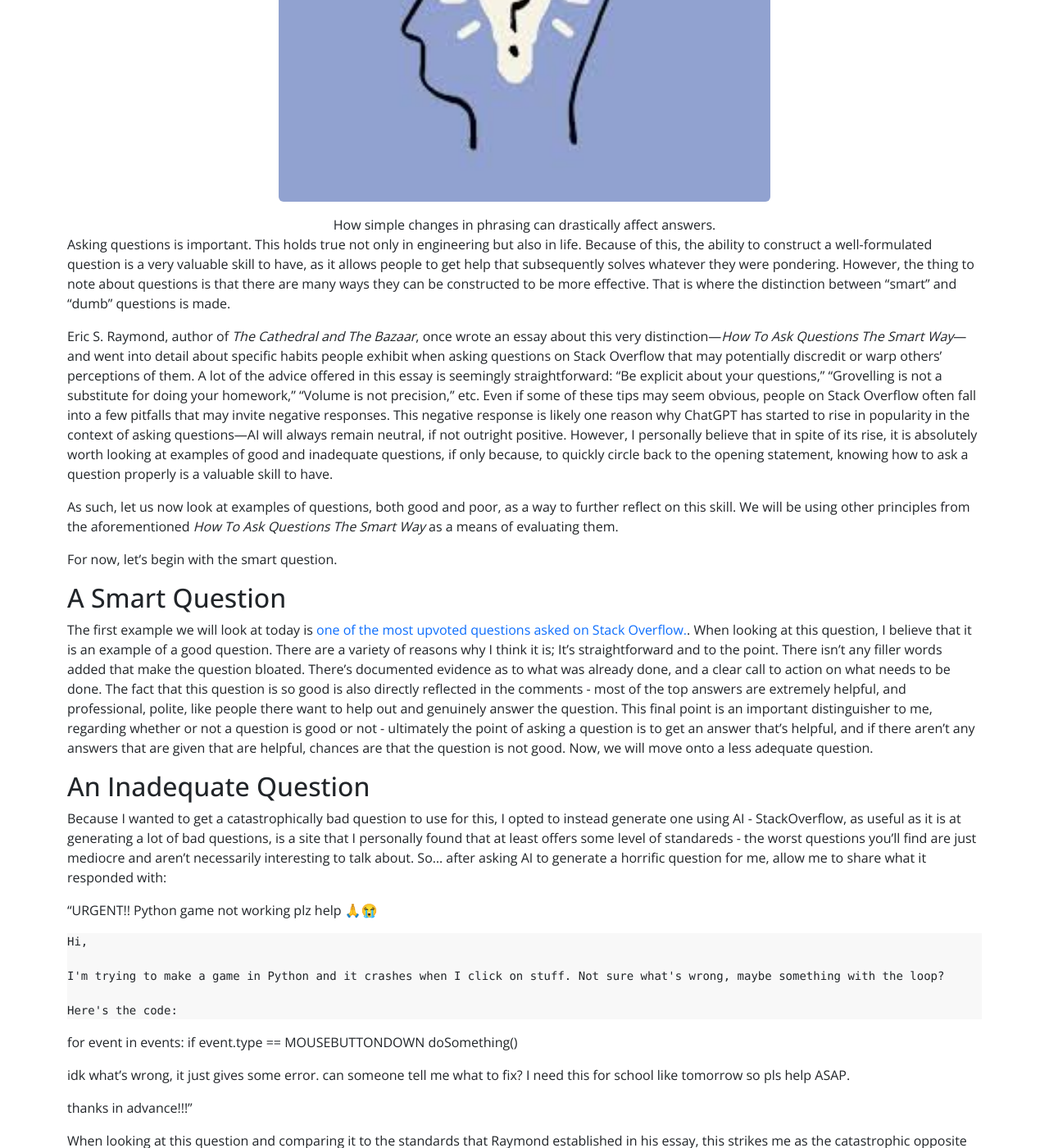
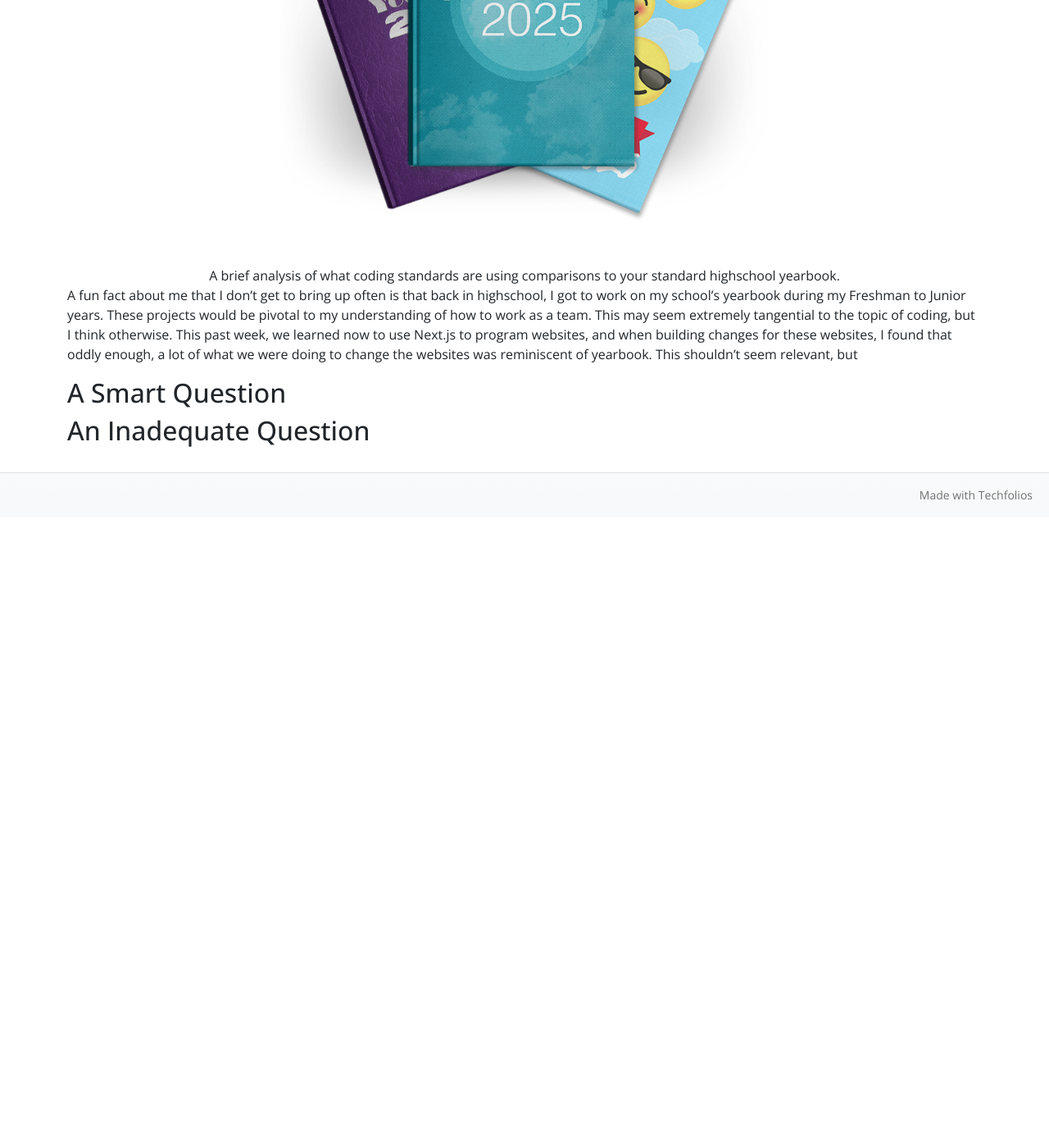
Before and after one commit to JoshCrockett/joshcrockett.github.io, a Jekyll site: the page built from essays/CodingPatterns.md, in a window 1280 px wide and 1400 px high, scrolled down 417 px. Shown: the whole window at 82% size. Built offline with Jekyll 4.4.1, drawn with Linux system fonts in a browser that asks for light colours; after the commit the page ends 1047 px from its top, so only the background shows below that; some of the changed text lies outside the part shown.

Commit message:
Update CodingPatterns.md

```diff
--- a/essays/CodingPatterns.md
+++ b/essays/CodingPatterns.md
@@ -1,55 +1,26 @@
 ---
 layout: essay
 type: essay
-title: "Asking Smart Questions"
+title: "Of Yearbooks and Coding"
 # All dates must be YYYY-MM-DD format!
 date: 2025-07-24
 published: true
 labels:
-- Smart Questions
+- Coding Patterns
 ---
 <img
-  src="../img/brain.jpg"
+  src="../img/yearbooks-home-hero.webp"
   class="img-fluid rounded mx-auto d-block"
   style="width: 600px;"
   alt="Brain image">
 
 <div style="text-align: center;">
-  How simple changes in phrasing can drastically affect answers.
+  A brief analysis of what coding standards are using comparisons to your standard highschool yearbook.
 </div>
 
-
- Asking questions is important. This holds true not only in engineering but also in life. Because of this, the ability to construct a well-formulated question is a very valuable skill to have, as it allows people to get help that subsequently solves whatever they were pondering. However, the thing to note about questions is that there are many ways they can be constructed to be more effective. That is where the distinction between "smart" and "dumb" questions is made.
-
-Eric S. Raymond, author of *The Cathedral and The Bazaar*, once wrote an essay about this very distinction—*How To Ask Questions The Smart Way*—and went into detail about specific habits people exhibit when asking questions on Stack Overflow that may potentially discredit or warp others’ perceptions of them. A lot of the advice offered in this essay is seemingly straightforward: "Be explicit about your questions," "Grovelling is not a substitute for doing your homework," "Volume is not precision," etc. Even if some of these tips may seem obvious, people on Stack Overflow often fall into a few pitfalls that may invite negative responses. This negative response is likely one reason why ChatGPT has started to rise in popularity in the context of asking questions—AI will always remain neutral, if not outright positive. However, I personally believe that in spite of its rise, it is absolutely worth looking at examples of good and inadequate questions, if only because, to quickly circle back to the opening statement, knowing how to ask a question properly is a valuable skill to have.
-
-As such, let us now look at examples of questions, both good and poor, as a way to further reflect on this skill. We will be using other principles from the aforementioned *How To Ask Questions The Smart Way* as a means of evaluating them.
-
-For now, let's begin with the smart question.
+A fun fact about me that I don't get to bring up often is that back in highschool, I got to work on my school's yearbook during my Freshman to Junior years. These projects would be pivotal to my understanding of how to work as a team. This may seem extremely tangential to the topic of coding, but I think otherwise. This past week, we learned now to use Next.js to program websites, and when building changes for these websites, I found that oddly enough, a lot of what we were doing to change the websites was reminiscent of yearbook. This shouldn't seem relevant, but
 
 ## A Smart Question
 
-The first example we will look at today is [one of the most upvoted questions asked on Stack Overflow.](https://stackoverflow.com/questions/2003505/how-do-i-delete-a-git-branch-locally-and-remotely). When looking at this question, I believe that it is an example of a good question. There are a variety of reasons why I think it is; It's straightforward and to the point. There isn't any filler words added that make the question bloated. There's documented evidence as to what was already done, and a clear call to action on what needs to be done. The fact that this question is so good is also directly reflected in the comments - most of the top answers are extremely helpful, and professional, polite, like people there want to help out and genuinely answer the question. This final point is an important distinguisher to me, regarding whether or not a question is good or not - ultimately the point of asking a question is to get an answer that's helpful, and if there aren't any answers that are given that are helpful, chances are that the question is not good. Now, we will move onto a less adequate question.
-
 
 ## An Inadequate Question
-
-Because I wanted to get a catastrophically bad question to use for this, I opted to instead generate one using AI - StackOverflow, as useful as it is at generating a lot of bad questions, is a site that I personally found that at least offers some level of standareds - the worst questions you'll find are just mediocre and aren't necessarily interesting to talk about. So... after asking AI to generate a horrific question for me, allow me to share what it responded with:
-
-"URGENT!! Python game not working plz help 🙏😭
-
-    Hi,
-
-    I'm trying to make a game in Python and it crashes when I click on stuff. Not sure what's wrong, maybe something with the loop?
-
-    Here's the code:
-
-for event in events:
-if event.type == MOUSEBUTTONDOWN
-doSomething()
-
-idk what's wrong, it just gives some error. can someone tell me what to fix? I need this for school like tomorrow so pls help ASAP.
-
-thanks in advance!!!"
-
-When looking at this question and comparing it to the standards that Raymond established in his essay, this strikes me as the catastrophic opposite of what he stood for. The are two important things to note about this question that make it so bad - tone and vagueness. The first problem is inherently problematic as is - most of the peers you are asking to help you on StackOverflow are professional to some degree. If you're asking them questions like you're in a Roblox server, then it is almost certain that you're not going to get taken seriously. However, the second problem is arguably even more problematic. Even if the tone of your question is off, if you are at least asking something and make your self understood even in spite of bad tone, there is a chance that someone can actually answer your question. By being vague about the problem, the code, and what you're looking to get fixed, then nobody can actually help you solve whatever you're looking to get solved, defeating the whole purpose of asking a question to begin with.
```
